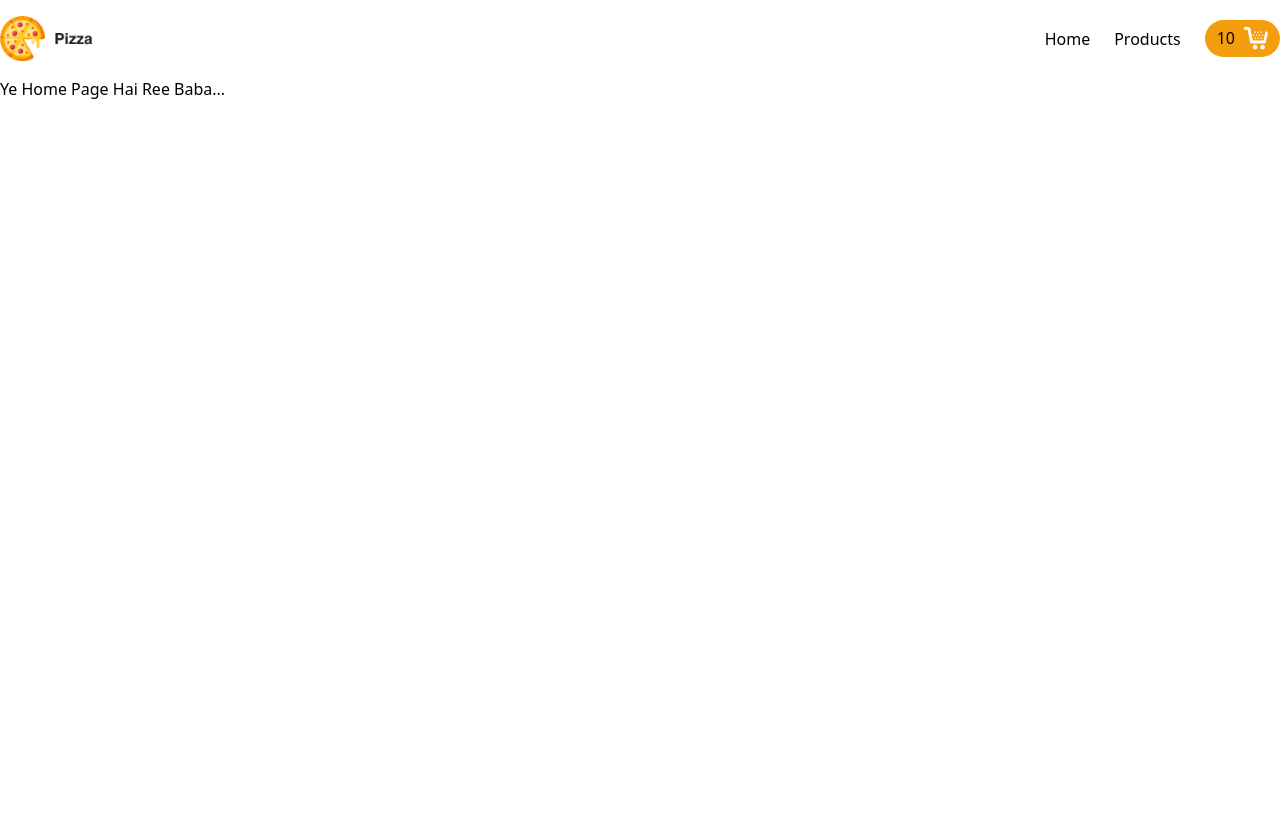
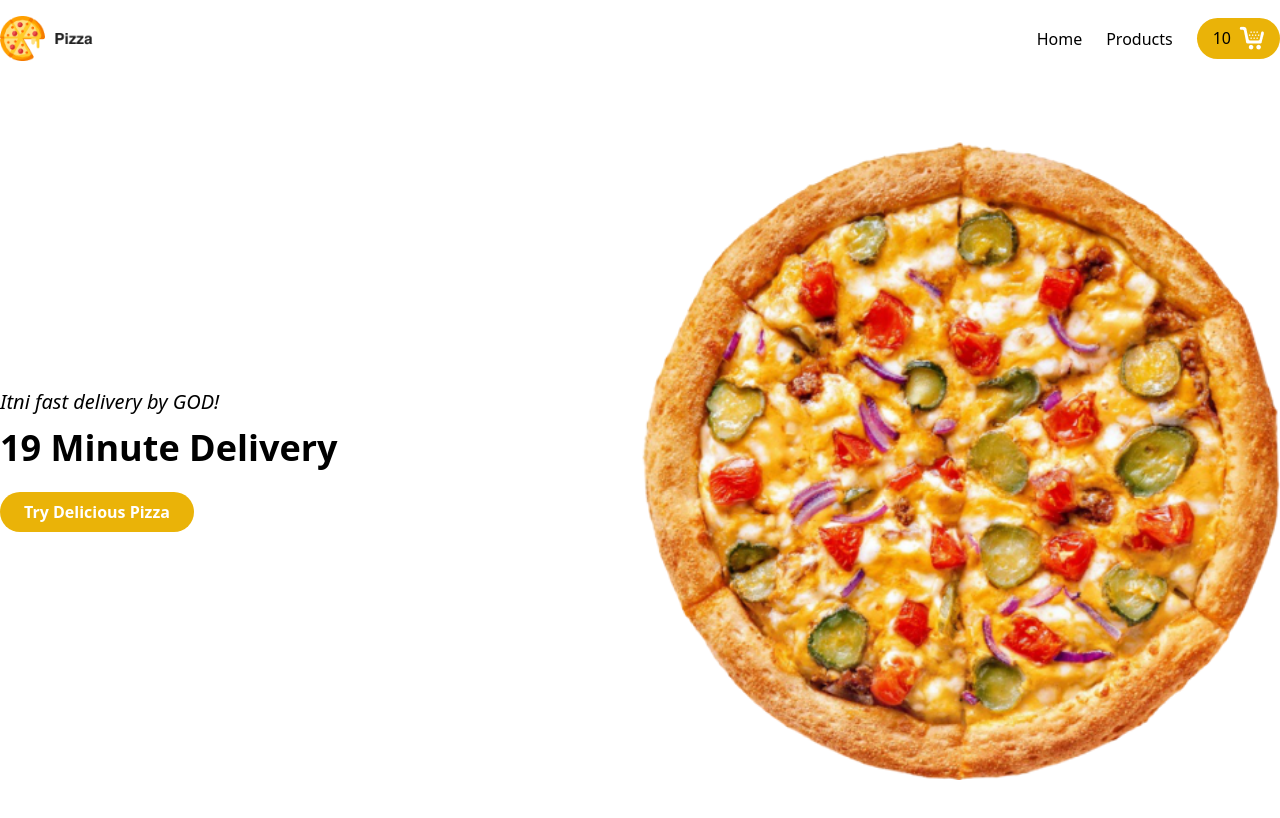
Before and after one commit to ritiksharmarj/delicious-pizza-app, a React (Create React App) app: page / in a window 1280 px wide. Shown: the top 818 px of the page. Built offline with nearby package versions, Linux system fonts and the light colour scheme.

Commit message:
Implementing Hero Section

```diff
--- a/src/components/Navigation.js
+++ b/src/components/Navigation.js
@@ -1,13 +1,6 @@
 import { Link } from 'react-router-dom';
 
 const Navigation = () => {
-   const cartIconStyle = {
-      backgroundColor: '#F59E0D',
-      display: 'flex',
-      padding: '6px 12px',
-      borderRadius: '50px',
-   };
-
    return (
       <>
          <nav className='container mx-auto flex items-center justify-between py-4'>
@@ -24,7 +17,7 @@ const Navigation = () => {
                </li>
                <li>
                   <Link to='/cart'>
-                     <div style={cartIconStyle}>
+                     <div className='bg-yellow-500 flex py-2 px-4 rounded-full'>
                         <span>10</span>
                         <img
                            className='ml-2'
--- a/src/pages/Home.js
+++ b/src/pages/Home.js
@@ -1,5 +1,24 @@
 const Home = () => {
-   return <h1>Ye Home Page Hai Ree Baba...</h1>;
+   return (
+      <div className='Hero py-16'>
+         <div className='container mx-auto flex items-center'>
+            <div className='w-1/2'>
+               <h6 className='text-xl'>
+                  <em>Itni fast delivery by GOD!</em>
+               </h6>
+               <h1 className='text-6xl md:text-4xl font-bold mb-6 mt-3'>
+                  19 Minute Delivery
+               </h1>
+               <button className='px-6 py-2 rounded-full text-white font-bold bg-yellow-500 hover:bg-yellow-600 transition duration-300'>
+                  Try Delicious Pizza
+               </button>
+            </div>
+            <div className='w-1/2'>
+               <img className='w-full' src='/images/pizza.png' alt='pizza' />
+            </div>
+         </div>
+      </div>
+   );
 };
 
 export default Home;
```
